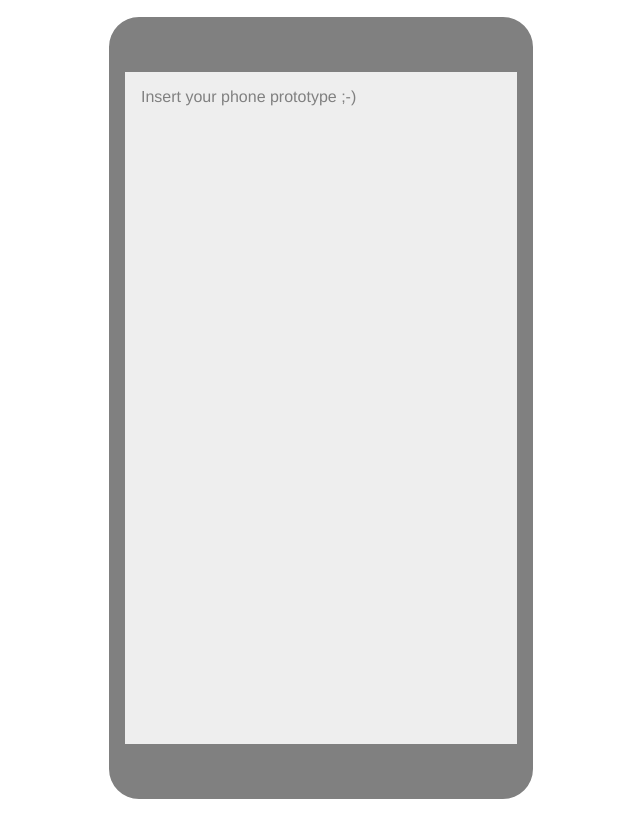
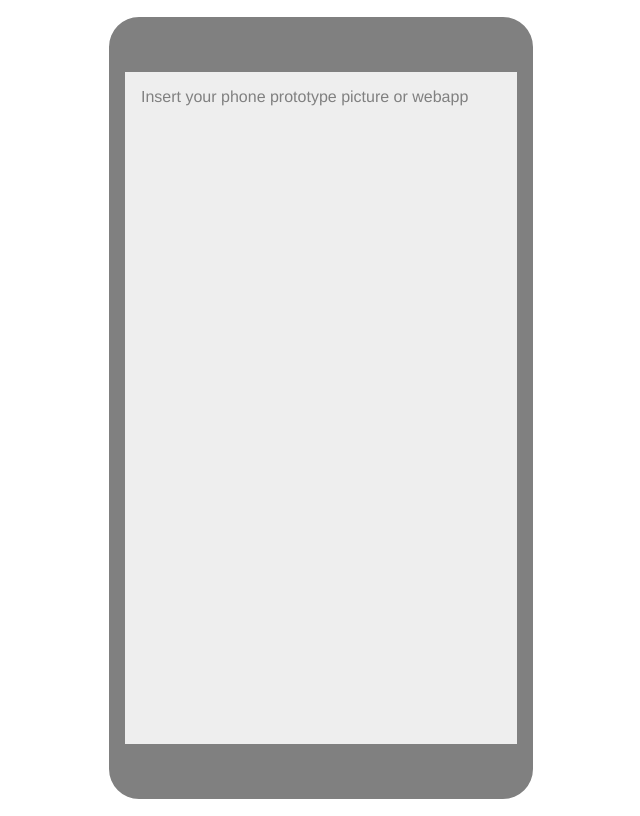
Before and after one commit to thijsvanlienen/mock-phone, a plain HTML site: page index.html in a window 1280 px wide. Shown: the whole page, without its empty margins (319-959 px from the left). Drawn offline with Linux system fonts and the light colour scheme.

Commit message:
cleaned up

```diff
--- a/index.html
+++ b/index.html
@@ -15,9 +15,9 @@
             <p class="browsehappy">You are using an <strong>outdated</strong> browser. Please <a href="#">upgrade your browser</a> to improve your experience.</p>
         <![endif]-->
         <div class="container">
-    <div res class="content phone-mock">
+    <div class="content phone-mock">
 
-        Insert your phone prototype ;-)
+        Insert your phone prototype picture or webapp
 
 
     </div>
```
